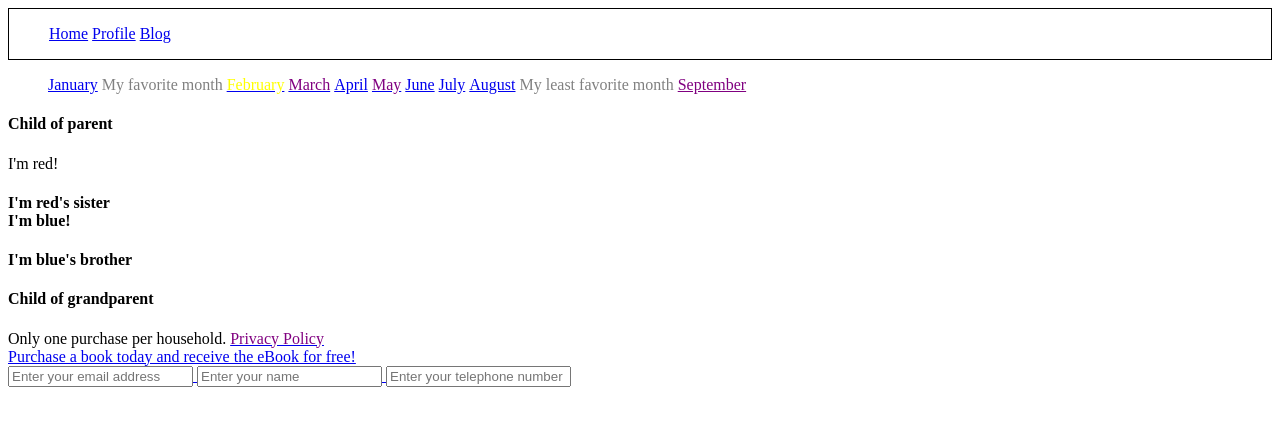
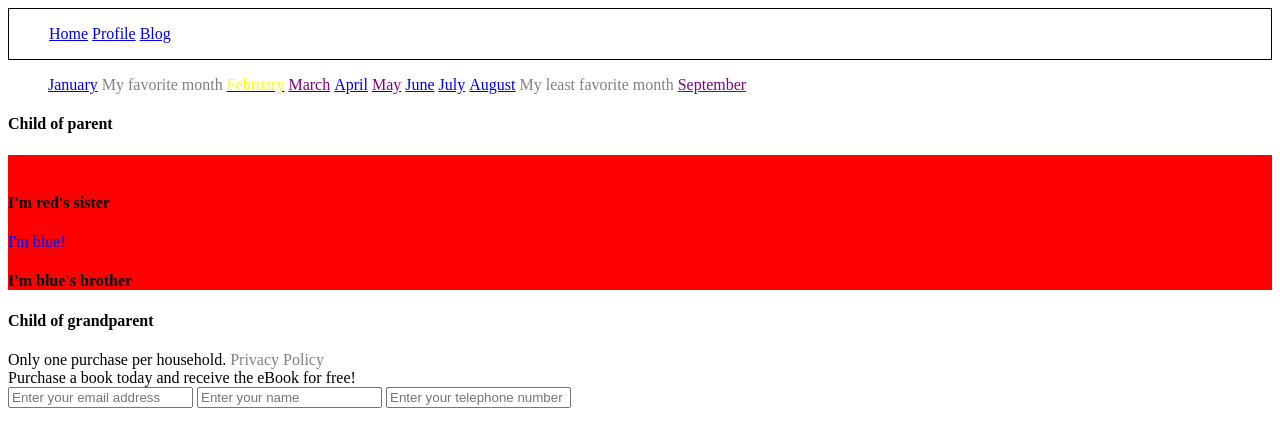
Before and after one commit to justinal64/css-selectors, a plain HTML site: page index.html in a window 1280 px wide. Drawn offline with Linux system fonts and the light colour scheme.

Commit message:
completed tasks 6-10

```diff
--- a/index.html
+++ b/index.html
@@ -16,7 +16,8 @@
       </ul>
   </nav>
 </header>
-
+<!-- Task 6 -->
+<article>
   <section>
     <div class="month-list">
       <ul>
@@ -60,27 +61,29 @@
       </ul>
     </div>
   </section>
-
+</article>
+<!-- Task 6 -->
+<article>
   <section>
     <div class="grandparent">
       <div class="parent">
         <h4>Child of parent</h4>
         <div>
-        <div>I'm red!</div>
-        <h4>I'm red's sister
-        <div>I'm blue!</div>
+          <div class="red">I'm red!</div>
+          <h4>I'm red's sister</h4> <!-- Task 7 -->
+          <div class="blue">I'm blue!</div>
           <h4>I'm blue's brother</h4>
         </div>
       </div>
       <h4>Child of grandparent</h4>
     </div>
   </section>
-
+</article>
 <footer class="padded">
 
   <div class="disclaimer">
     Only one purchase per household.
-    <a href="#">
+    <a href="#"></a> <!-- Task 7 -->
       <span class="footer-link">
         <span class="disabled">
           Privacy Policy
--- a/selectors.css
+++ b/selectors.css
@@ -25,3 +25,18 @@
 .active {
     color: yellow;
 }
+
+/*Task 8*/
+.red {
+    color: red;
+}
+
+/*Task 9*/
+.blue {
+    color: blue;
+}
+
+/*Task 10*/
+h4 ~ div {
+    background-color: red;
+}
```
Lines whose indentation alone changed are shown as unchanged.
